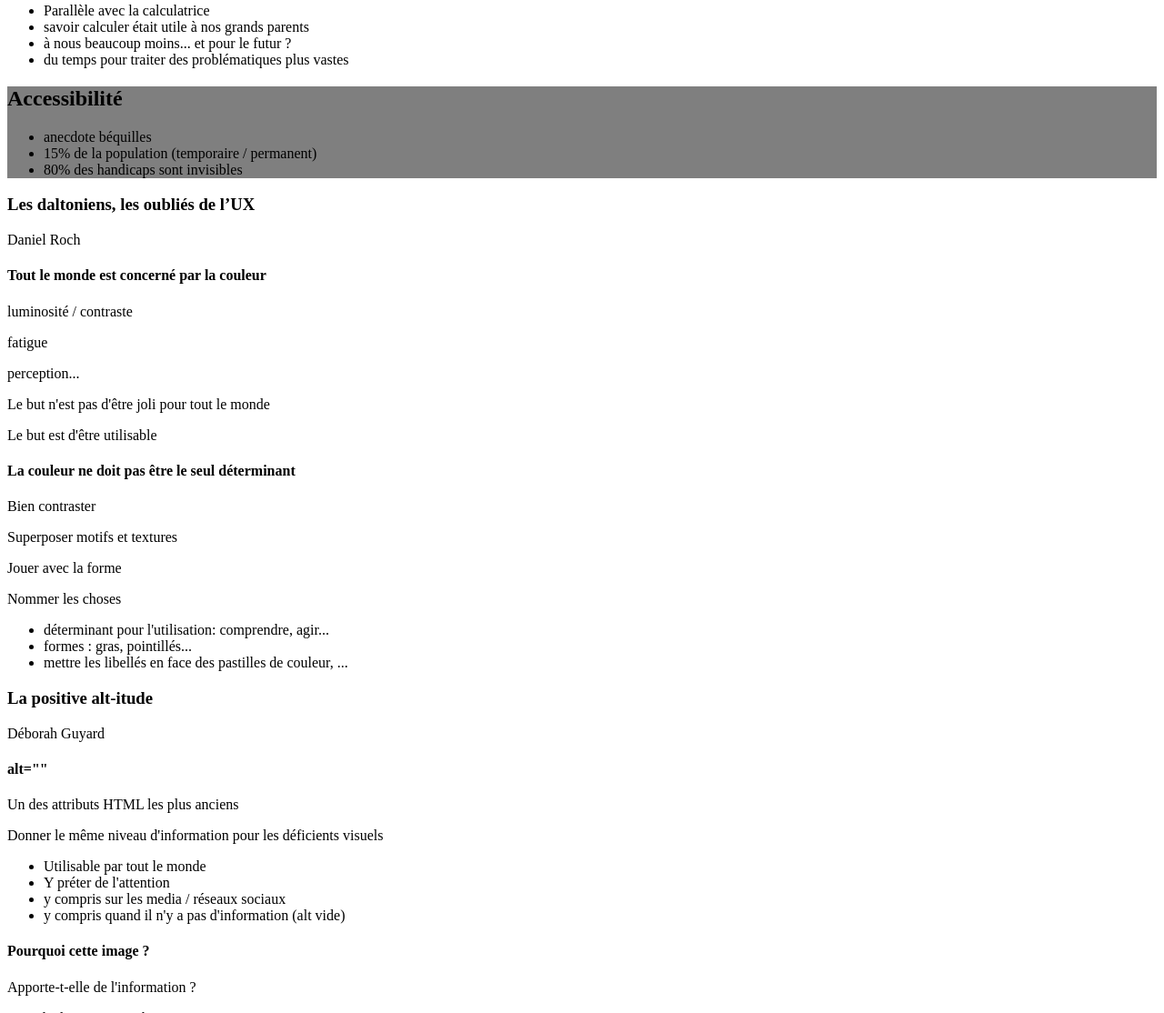
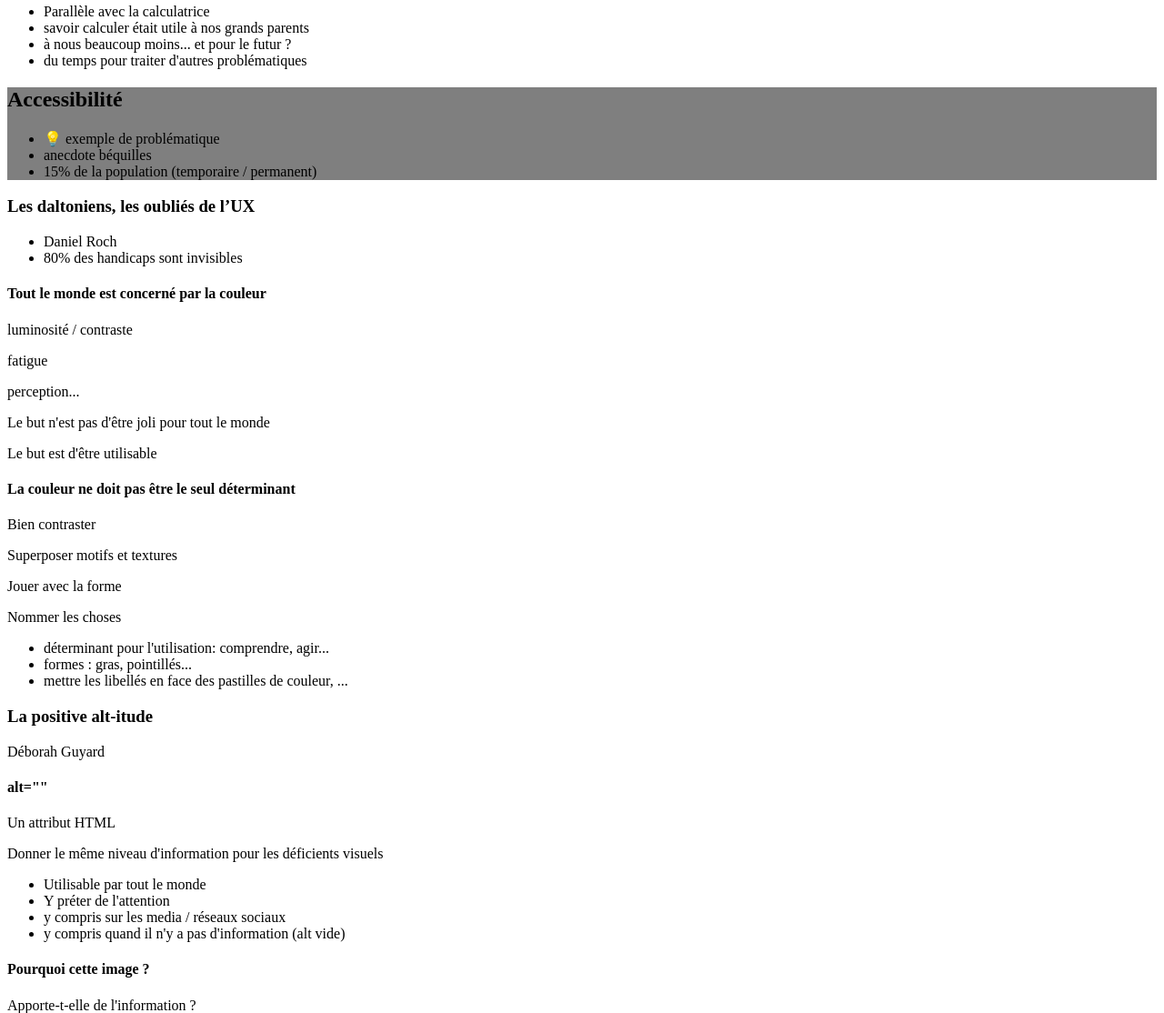
Before and after one commit to yvzn/bbl-web2day-2023, a website built with Vite: page index.html in a window 1280 px wide. Shown: the part 3253-4367 px from the top of the page at 91% size. Built offline with nearby package versions, Linux system fonts and the light colour scheme; what reveal.js would draw is missing.

Commit message:
1 binaries uploaded

```diff
--- a/slides/accessibilite.html
+++ b/slides/accessibilite.html
@@ -1,15 +1,15 @@
 <section
   data-background-image="/a11y.webp"
   data-background-size="50%"
-  data-background-gradient="linear-gradient(to bottom, #01537B, #01104B)"
+  data-background-gradient="linear-gradient(to bottom, #1D3B53, #16142A)"
 >
   <h2>Accessibilité</h2>
 
   <aside class="notes">
     <ul>
+      <li>💡 exemple de problématique</li>
       <li>anecdote béquilles</li>
       <li>15% de la population (temporaire / permanent)</li>
-      <li>80% des handicaps sont invisibles</li>
     </ul>
   </aside>
 </section>
@@ -17,7 +17,12 @@
 <section>
   <h3>Les daltoniens, les oubliés de l’UX</h3>
 
-  <aside class="notes">Daniel Roch</aside>
+  <aside class="notes">
+    <ul>
+      <li>Daniel Roch</li>
+      <li>80% des handicaps sont invisibles</li>
+    </ul>
+  </aside>
 </section>
 
 <section>
@@ -57,7 +62,7 @@
 
 <section>
   <h4>alt=""</h4>
-  <p class="fragment">Un des attributs HTML les plus anciens</p>
+  <p class="fragment">Un attribut HTML</p>
   <p class="fragment">
     Donner le même niveau d'information pour les déficients visuels
   </p>
--- a/slides/generalites-ia.html
+++ b/slides/generalites-ia.html
@@ -7,7 +7,7 @@
 
   <aside class="notes">
     <ul>
-      <li>perspectives</li>
+      <li>💡 perspectives ?</li>
       <li>Marie Crappe, Didier Girard</li>
     </ul>
   </aside>
@@ -77,7 +77,7 @@
       <li>Parallèle avec la calculatrice</li>
       <li>savoir calculer était utile à nos grands parents</li>
       <li>à nous beaucoup moins... et pour le futur ?</li>
-      <li>du temps pour traiter des problématiques plus vastes</li>
+      <li>du temps pour traiter d'autres problématiques</li>
     </ul>
   </aside>
 </section>
```
Also changed, not shown: public/freelance.webp.
